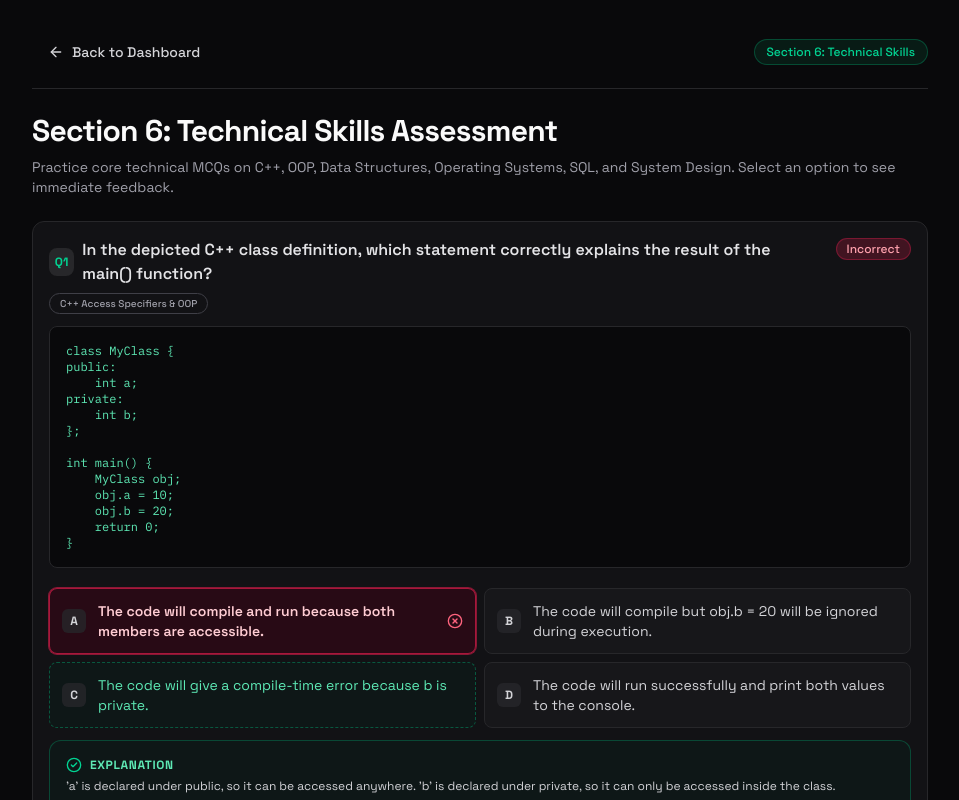
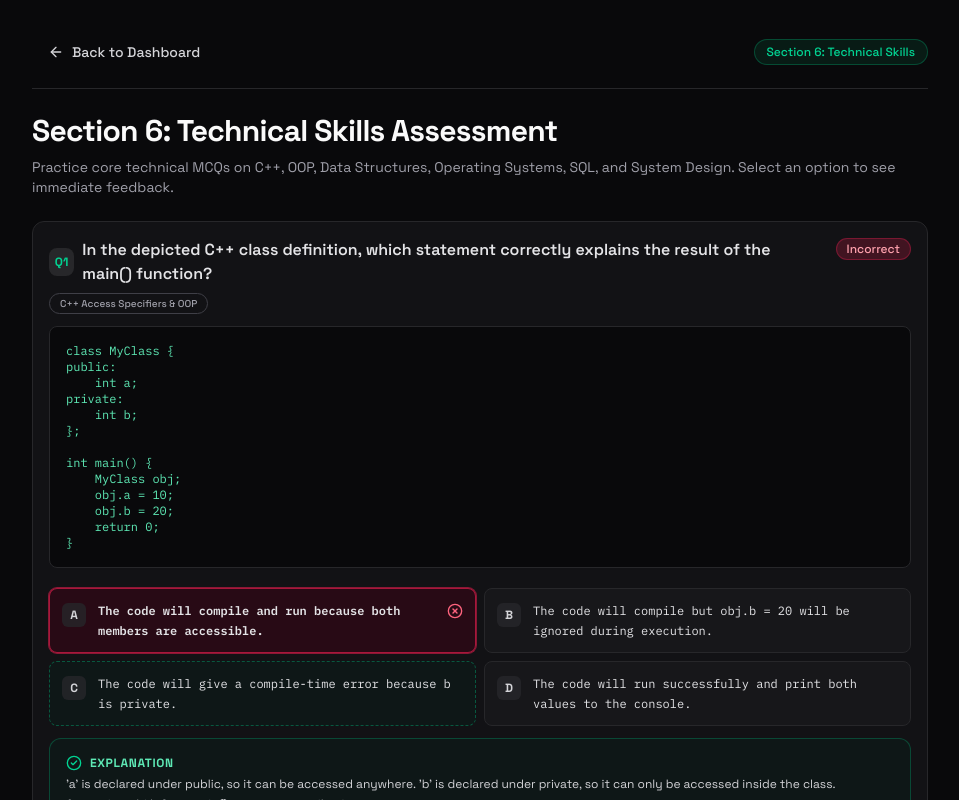
Before and after one commit to hostelconnect05-hue/practice, a Next.js app: page /technical-skills in a window 1280 px wide. Both pictures are taken after a click on the button 422 px from the left and 601 px from the top of the page. Shown: the top 800 px of the page, without its empty margins (160-1119 px from the left). Built offline with nearby package versions, Linux system fonts and the light colour scheme.

Commit message:
Fix technical MCQ option indentation and format C++ class code options multiline

```diff
--- a/src/components/technical-quiz-workspace.tsx
+++ b/src/components/technical-quiz-workspace.tsx
@@ -165,16 +165,18 @@ export function TechnicalQuizWorkspace() {
                         <button
                           key={opt.key}
                           onClick={() => handleSelectOption(q.id, opt.key)}
-                          className={`flex items-center justify-between rounded-lg border p-3 text-left text-sm transition ${btnStyle}`}
+                          className={`flex items-start justify-between rounded-lg border p-3 text-left text-sm transition ${btnStyle}`}
                         >
-                          <div className="flex items-center gap-3">
-                            <span className="flex h-6 w-6 shrink-0 items-center justify-center rounded-md bg-zinc-800/80 text-xs font-bold text-zinc-300">
+                          <div className="flex items-start gap-3 min-w-0 flex-1">
+                            <span className="flex h-6 w-6 shrink-0 items-center justify-center rounded-md bg-zinc-800/80 text-xs font-bold text-zinc-300 mt-0.5">
                               {opt.key}
                             </span>
-                            <span>{opt.text}</span>
+                            <span className="break-words whitespace-pre-wrap font-mono text-xs leading-relaxed text-zinc-200">
+                              {opt.text}
+                            </span>
                           </div>
                           {userSelection && isSelected && (
-                            <span>
+                            <span className="shrink-0 ml-2 mt-0.5">
                               {isCorrect ? (
                                 <CheckCircle2 className="h-4 w-4 text-emerald-400" />
                               ) : (
--- a/src/data/technical-questions.ts
+++ b/src/data/technical-questions.ts
@@ -132,10 +132,10 @@ public:
     int getID(){ return 1; }
 };`,
     options: [
-      { key: "A", text: "class Employee : protected Base { public: int fetchID(){ return code; } };" },
-      { key: "B", text: "class Employee : protected Base { public: int showLevel(){ return level; } int fetchID(){ return getID(); } };" },
-      { key: "C", text: "class Employee : public Base { public: int showLevel(){ return level; } };" },
-      { key: "D", text: "class Employee : protected Base { public: int fetchID(){ return level; } int showID(){ return code; } };" },
+      { key: "A", text: "class Employee : protected Base {\npublic:\n    int fetchID() { return code; }\n};" },
+      { key: "B", text: "class Employee : protected Base {\npublic:\n    int showLevel() { return level; }\n    int fetchID() { return getID(); }\n};" },
+      { key: "C", text: "class Employee : public Base {\npublic:\n    int showLevel() { return level; }\n};" },
+      { key: "D", text: "class Employee : protected Base {\npublic:\n    int fetchID() { return level; }\n    int showID() { return code; }\n};" },
     ],
     correctAnswer: "B",
     explanation: "'code' is private so it cannot be accessed in Employee. 'level' is protected so it is accessible. Under protected inheritance, 'getID()' becomes protected inside Employee and can be called via a public member function like fetchID().",
```
